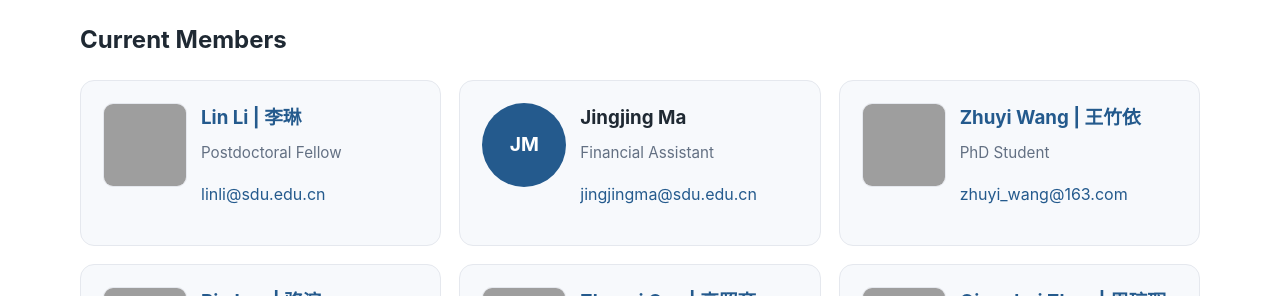
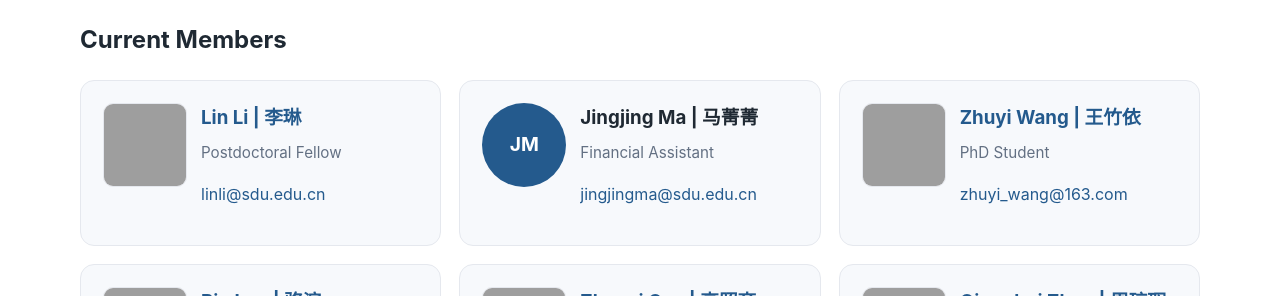
Before and after one commit to MuJSh/xyz_CHANGE, a Jekyll site: the page built from _pages/group-members.md, in a window 1280 px wide and 900 px high. Shown: the part 432-728 px from the top of the window. Built offline with Jekyll 4.4.1, drawn with Linux system fonts in a browser that asks for light colours.

Commit message:
Add Chinese name for Jingjing Ma

```diff
--- a/_data/members.yml
+++ b/_data/members.yml
@@ -32,7 +32,7 @@ current:
       - "2017–2022, PhD, Nanjing University of Information Science & Technology"
       - "2013–2017, BS, Nanjing University of Information Science & Technology"
 
-  - name: "Jingjing Ma"
+  - name: "Jingjing Ma | 马菁菁"
     role: "Financial Assistant"
     affiliation: "Shandong University"
     email: "jingjingma@sdu.edu.cn"
```
